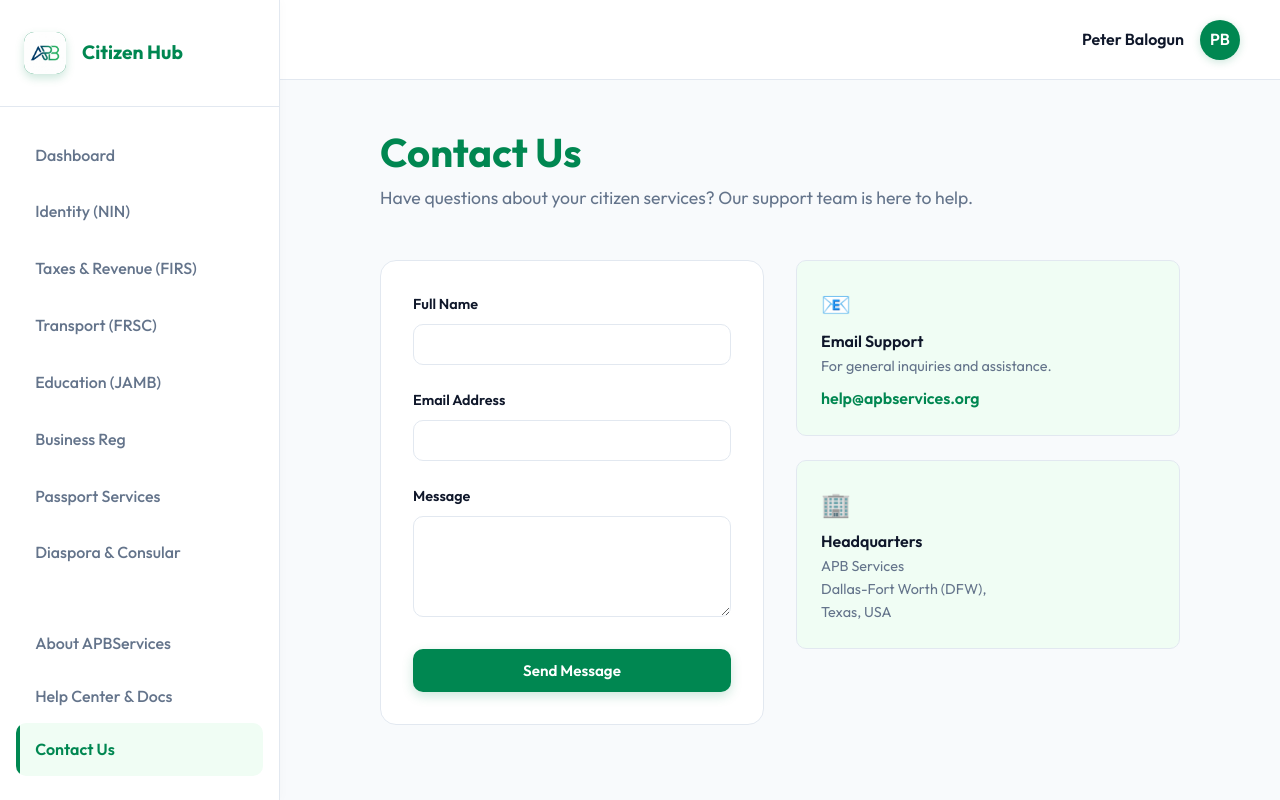
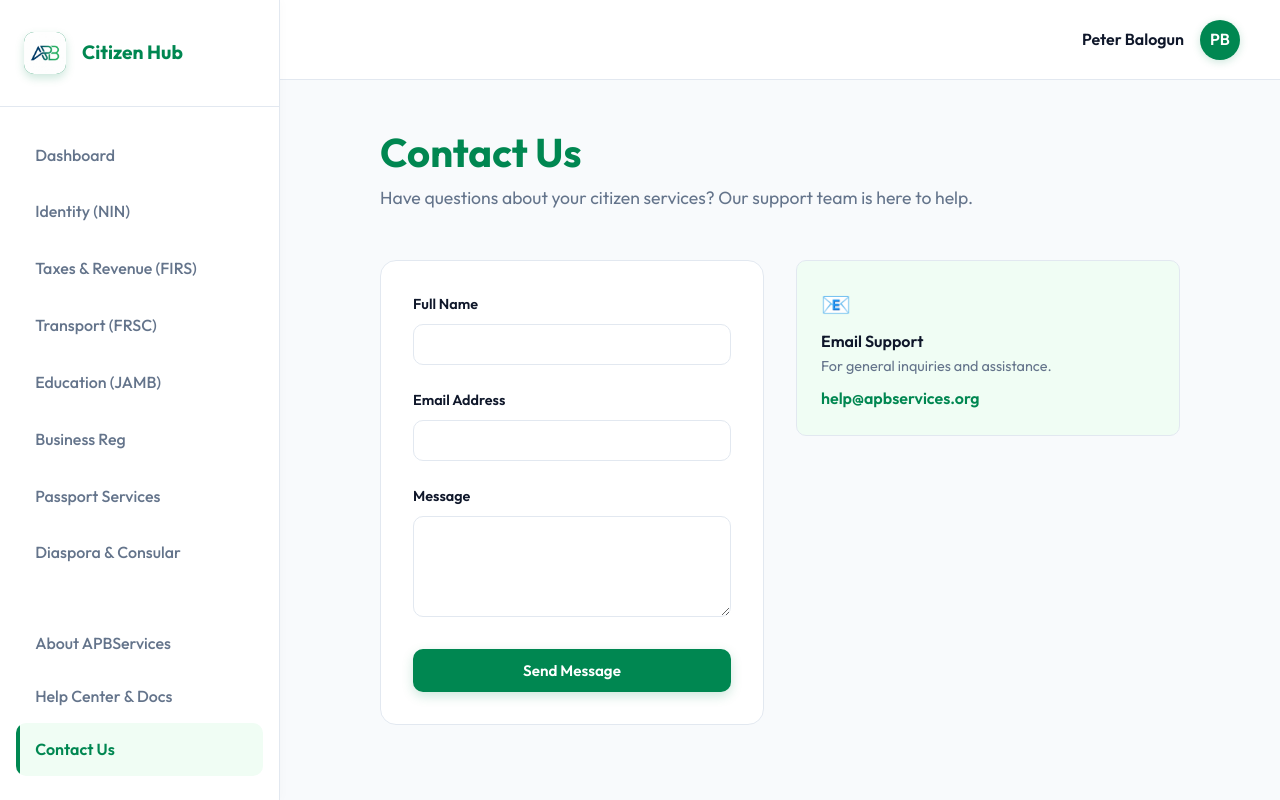
Before and after one commit to Schynam/APBServices, a React (Vite) app: page /contact in a window 1280 px wide. Built offline with nearby package versions, Linux system fonts and the light colour scheme.

Commit message:
Removed headquarters address from Contact page

```diff
--- a/src/pages/Contact.jsx
+++ b/src/pages/Contact.jsx
@@ -91,15 +91,7 @@ const Contact = () => {
                         <p style={{ fontSize: '0.9rem', color: 'var(--text-muted)', marginBottom: '0.5rem' }}>For general inquiries and assistance.</p>
                         <a href="mailto:help@apbservices.org" style={{ fontWeight: '600', color: 'var(--primary)' }}>help@apbservices.org</a>
                     </div>
-                    <div style={{ background: 'var(--secondary)', padding: '1.5rem', borderRadius: 'var(--radius-md)', border: '1px solid var(--border)' }}>
-                        <div style={{ fontSize: '1.5rem', marginBottom: '0.5rem' }}>🏢</div>
-                        <h4 style={{ marginBottom: '0.25rem' }}>Headquarters</h4>
-                        <p style={{ fontSize: '0.9rem', color: 'var(--text-muted)' }}>
-                            APB Services<br/>
-                            Dallas-Fort Worth (DFW),<br/>
-                            Texas, USA
-                        </p>
-                    </div>
+
                 </div>
             </div>
         </div>
```
